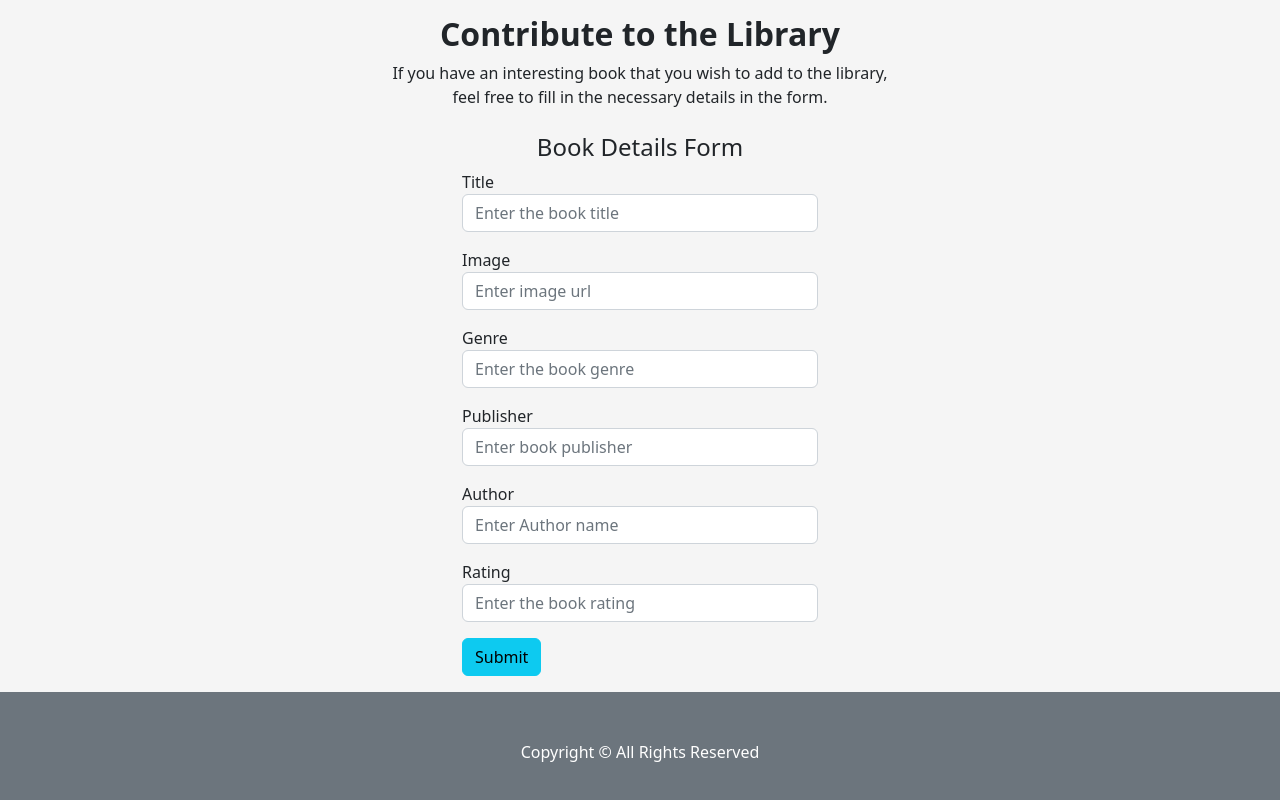
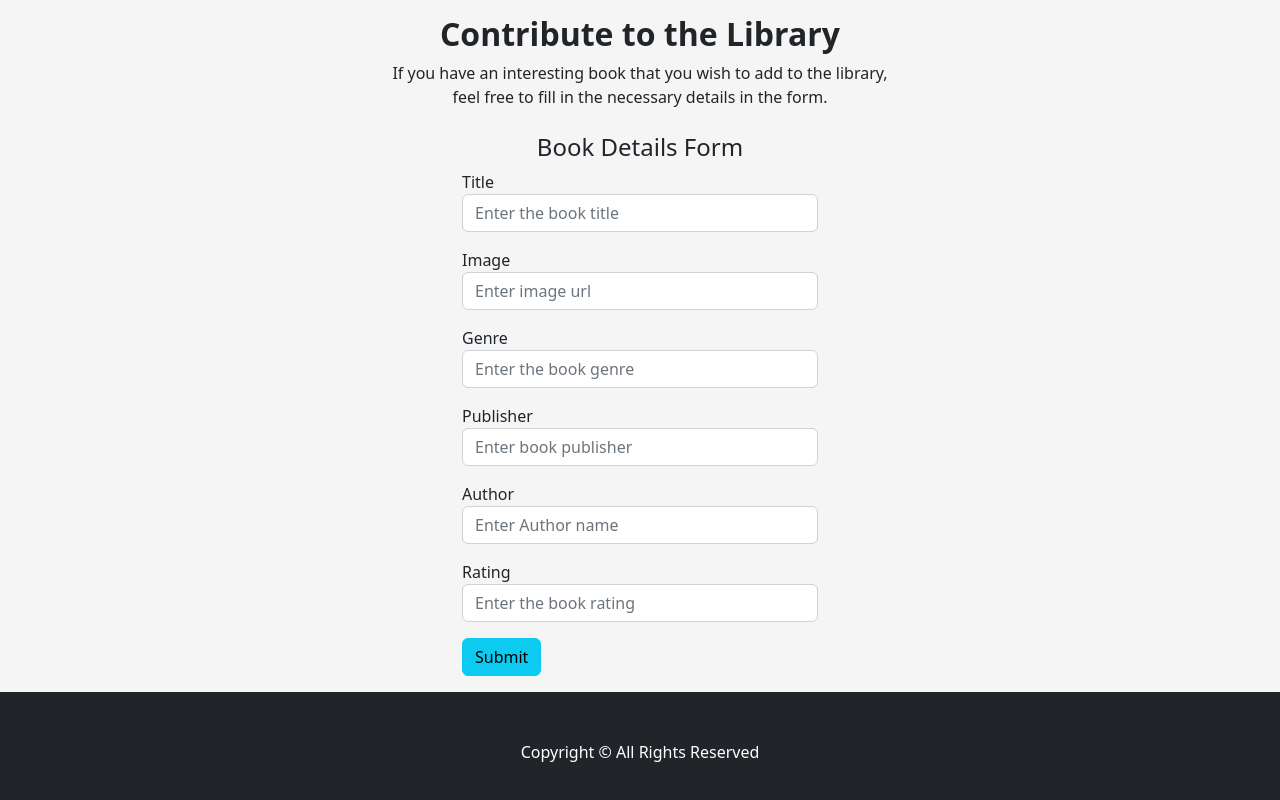
Before and after one commit to Maina-Francis/the-book-club, a React (Create React App) app: page / in a window 1280 px wide. Shown: the part 1601-2401 px from the top of the page. Built offline with nearby package versions, Linux system fonts and the light colour scheme; data requests are answered from the project's data file.

Commit message:
Made color change to the Footer

```diff
--- a/src/Components/Footer.js
+++ b/src/Components/Footer.js
@@ -1,9 +1,10 @@
 import React from "react";
+
 
 const Footer =()=>{
 
     return (
-        <footer className="py-5 bg-secondary">
+        <footer className="py-5 bg-dark">
             <div className="container"><p className="m-0 text-center text-white">Copyright &copy; All Rights Reserved</p></div>
         </footer>
     )
```
